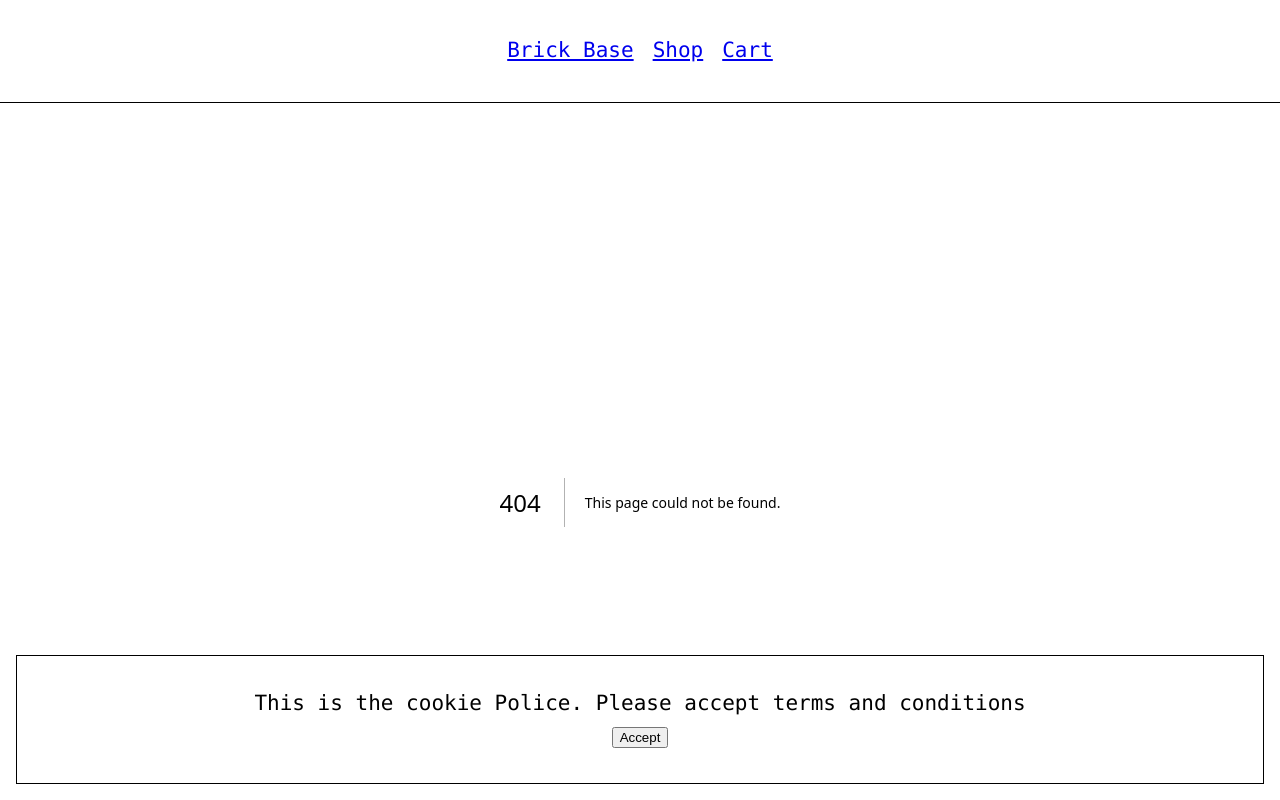
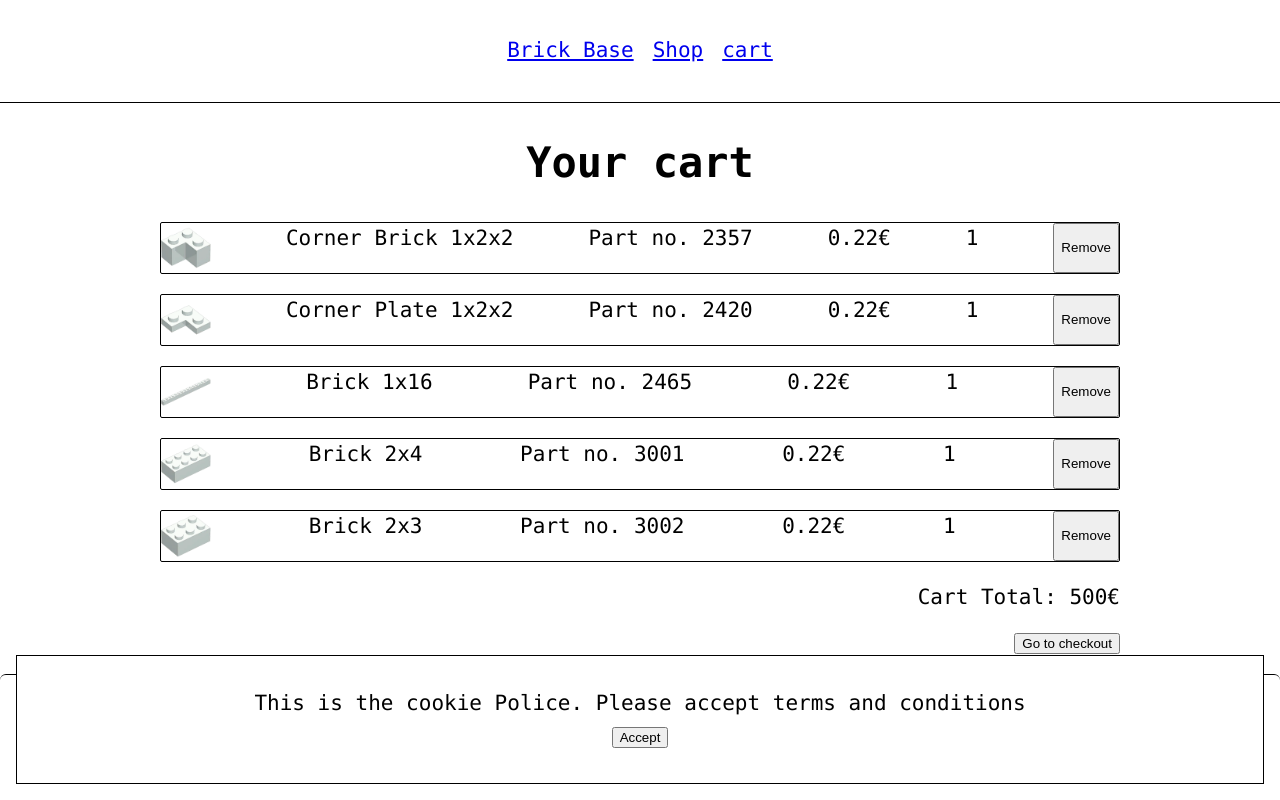
Before and after one commit to KatharinaSimma/nextjs-ecommerce-store, a Next.js app: page /cart in a window 1280 px wide. Before the commit this address had no page. Shown: the top 800 px of the page. Built offline with nearby package versions, Linux system fonts and the light colour scheme.

Commit message:
Add cart

```diff
--- /dev/null
+++ b/app/Header.js
@@ -0,0 +1,19 @@
+import Link from 'next/link';
+import styles from './Header.module.scss';
+
+export default function Header() {
+  return (
+    <header className={styles.header}>
+      <nav>
+        <div>
+          <Link href="/">Brick Base</Link>
+          <Link href="/shop" data-test-id="products-link">
+            Shop
+          </Link>
+
+          <Link href="/cart">cart</Link>
+        </div>
+      </nav>
+    </header>
+  );
+}
--- /dev/null
+++ b/app/Header.module.scss
@@ -0,0 +1,23 @@
+.header {
+  border-bottom: 1px solid black;
+  display: flex;
+  justify-content: center;
+
+  nav {
+    border-radius: 6px;
+    margin: 20px 0;
+    padding: 15px;
+    display: flex;
+
+    & a + a,
+    span + a {
+      margin-left: 13px;
+    }
+
+    & div {
+      margin-right: auto;
+      display: flex;
+      gap: 6px;
+    }
+  }
+}
--- /dev/null
+++ b/app/cart/page.js
@@ -0,0 +1,46 @@
+import Image from 'next/image';
+import { products } from '../../Database/products';
+import styles from './page.module.scss';
+
+export default function productsPage() {
+  return (
+    <>
+      <h1 className={styles.heading}>Your cart</h1>
+      <main className={styles.main}>
+        {products.map((product) => {
+          return (
+            <div
+              className={styles.productCard}
+              key={product.id}
+              data-test-id={`cart-product-${product.id}`}
+            >
+              <div
+                data-test-id={`product-${product.id}`}
+                href={`/shop/${product.part}`}
+                className={styles.productItem}
+              >
+                <Image
+                  src={`/productImages/${product.image}`}
+                  alt={product.name}
+                  width="50"
+                  height="50"
+                />
+                <span>{product.name}</span>
+                <span>Part no. {product.part}</span>
+                <span>0.22€</span>
+                <span data-test-id={`cart-product-quantity-${product.id}`}>
+                  1
+                </span>
+                <button data-test-id={`cart-product-remove-${product.id}`}>
+                  Remove
+                </button>
+              </div>
+            </div>
+          );
+        })}
+        <div data-test-id="cart-total">Cart Total: 500€</div>
+        <button data-test-id="cart-checkout">Go to checkout</button>
+      </main>
+    </>
+  );
+}
--- /dev/null
+++ b/app/cart/page.module.scss
@@ -0,0 +1,32 @@
+.heading {
+  text-align: center;
+}
+
+.main {
+  width: 75vw;
+  margin: auto;
+  display: flex;
+  flex-direction: column;
+  gap: 20px;
+  justify-content: flex-end;
+  align-items: flex-end;
+
+  .productCard {
+    border: 1px solid black;
+    border-radius: 2px;
+    width: 100%;
+
+    .productItem {
+      display: flex;
+      flex-direction: row;
+      justify-content: space-between;
+      align-items: space-between;
+      gap: 10px;
+    }
+  }
+
+  h2 {
+    font-weight: bold;
+    font-size: 1.3em;
+  }
+}
--- a/app/layout.js
+++ b/app/layout.js
@@ -1,6 +1,6 @@
 import './global.scss';
-import Link from 'next/link';
-import CookieBanner from './cookiebanner/Cookiebanner';
+import CookieBanner from './Cookiebanner/Cookiebanner';
+import Header from './Header';
 import styles from './layout.module.scss';
 
 export default function RootLayout({ children }) {
@@ -9,15 +9,8 @@ export default function RootLayout({ children }) {
       <head />
       <body>
         <CookieBanner />
-        <header className={styles.header}>
-          <nav>
-            <div>
-              <Link href="/">Brick Base</Link>
-              <Link href="/shop">Shop</Link>
-              <Link href="/cart">Cart</Link>
-            </div>
-          </nav>
-        </header>
+        <Header />
+
         {children}
         <footer className={styles.footer}>copyright brick base 2023</footer>
       </body>
--- a/app/layout.module.scss
+++ b/app/layout.module.scss
@@ -1,27 +1,3 @@
-.header {
-  border-bottom: 1px solid black;
-  display: flex;
-  justify-content: center;
-
-  nav {
-    border-radius: 6px;
-    margin: 20px 0;
-    padding: 15px;
-    display: flex;
-
-    & a + a,
-    span + a {
-      margin-left: 13px;
-    }
-
-    & div {
-      margin-right: auto;
-      display: flex;
-      gap: 6px;
-    }
-  }
-}
-
 .footer {
   border-radius: 6px;
   margin: 20px 0;
```
Also changed, not shown: app/shop/page.js (+7 -4 lines), app/Cookiebanner/Cookiebanner.js (renamed from app/cookiebanner/Cookiebanner.js), app/Cookiebanner/Cookiebanner.module.scss (renamed from app/cookiebanner/Cookiebanner.module.scss).
